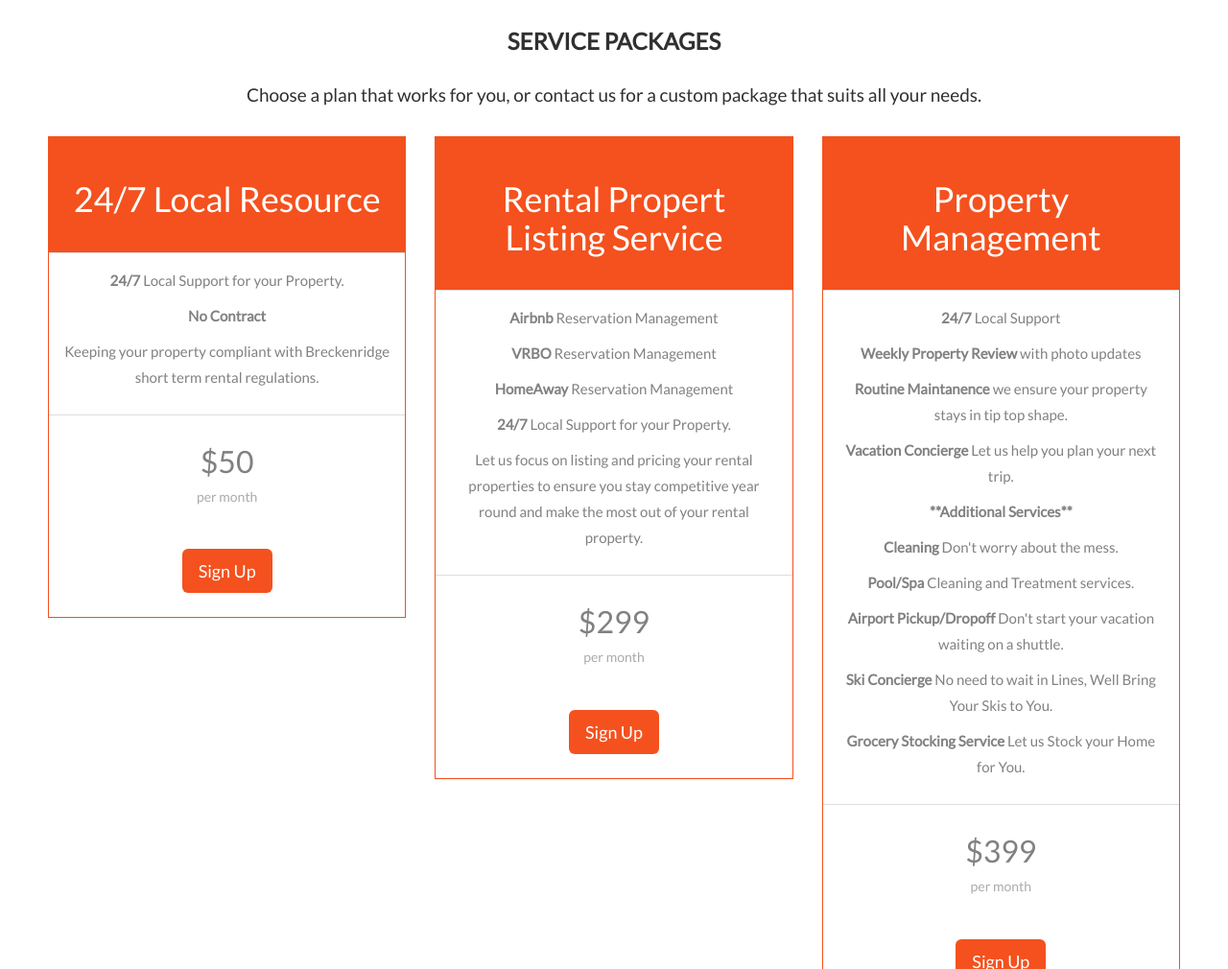
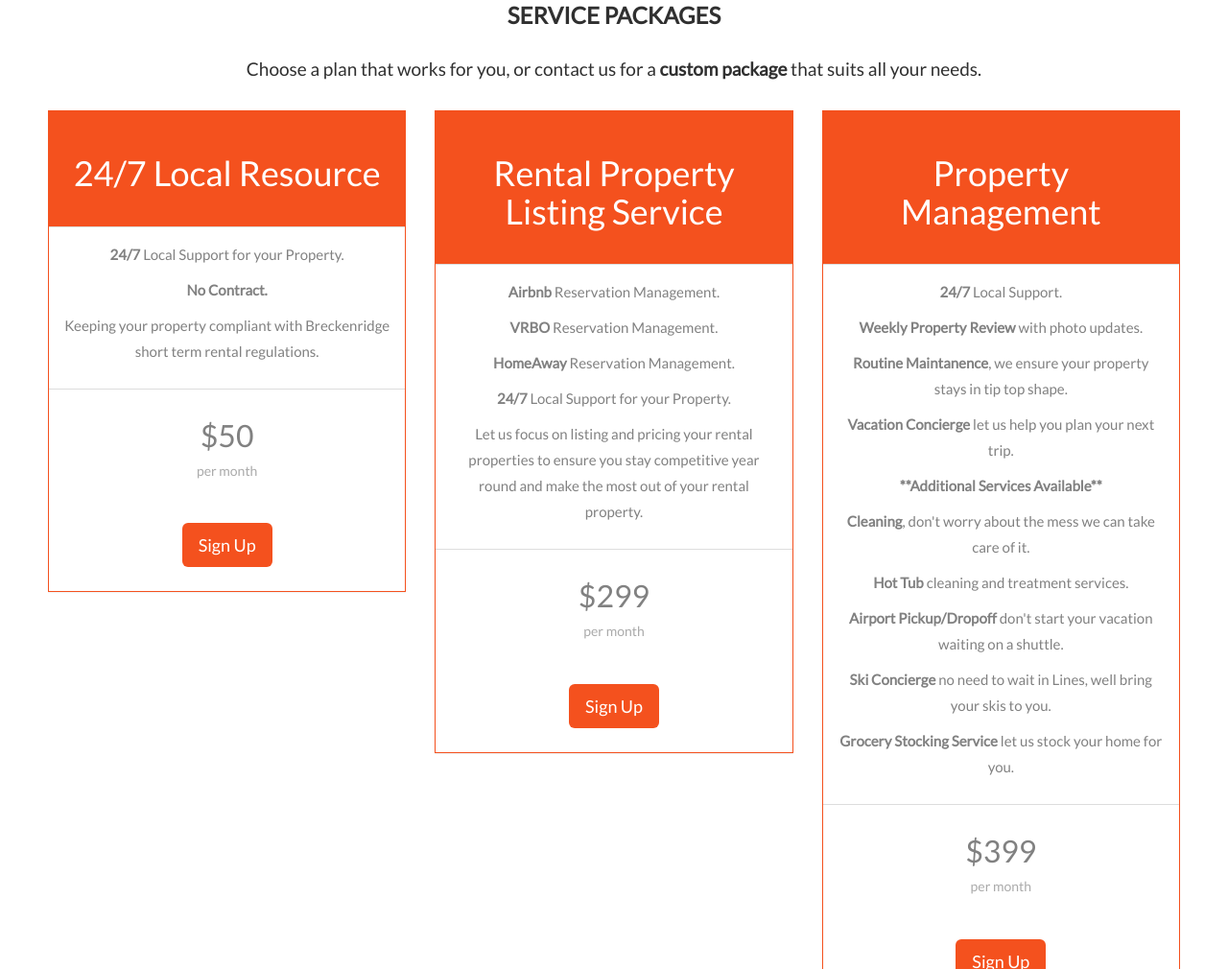
Before and after one commit to the-ginsberg/Summit_Management_Website, a plain HTML site: page index.html in a window 1280 px wide. Shown: the part 1790-2800 px from the top of the page at 96% size. Drawn offline with nearby package versions, Linux system fonts and the light colour scheme; a web font is replaced by a local one.

Commit message:
Revisions for Live Release
Updated business info and corrected grammatic errors.

```diff
--- a/index.html
+++ b/index.html
@@ -241,14 +241,14 @@
 <!-- Container (About Section) -->
 <div id="about" class="container-fluid">
   <div class="row">
-    <div class="col-sm-8">
+    <div class="col-sm-6">
       <h2>About Shock Hill Management</h2><br>
-      <h4>The Summit Management Team consist of Cody Thomas, Spencer Thomas, Jeffrey Ginsberg, and Matthew Ginsberg </h4><br>
-      <p>Both Cody and Spencer are Breckenridge natives. Born and raised in Breckenridge and working in Real Estate for over 10 years they have the market knowledge to ensure you get the most from your investment property. <br><br>Jeffrey Ginsberg is a Breckenridge local with over 10 years Construction Management experience, if you have a project big or small that you need complete before you arrive to enjoy your vacation he can ensure it's success without you worrying.<br><br>Matthew Ginsberg a CPA for over 10 years and Tax expert, maintains financial statements for all rental properties and is also available to prepare tax returns for our clientele.</p>
+      <h4>Shock Hill Management is a family owned management company in Breckenridge Colorado. </h4><br>
+      <p>Jeffrey Ginsberg is a Breckenridge local with over 10 years Construction Management experience. Jeffrey's passion for building and experience working with all trades has trained him to identify problems before they become an issue and to ensure all work is done right the first time. <br><br>Matthew Ginsberg a CPA for over 10 years and Tax expert, maintains financial statements for our clients rental properties and is also available to prepare tax returns for our clientele.</p>
       <!-- <br><button class="btn btn-default btn-lg">Get in Touch</button> -->
     </div>
-    <div class="col-sm-4">
-       <img class="team-photo" src="https://i.imgur.com/vqJZqry.jpg" alt="The Team">
+    <div class="col-sm-6">
+       <img class="team-photo" src="https://i.imgur.com/V5HInmM.jpg" alt="The Team">
     </div>
   </div>
 </div>
@@ -298,7 +298,7 @@
 <div id="pricing" class="container-fluid">
   <div class="text-center">
     <h2>Service Packages</h2>
-    <h4>Choose a plan that works for you, or contact us for a custom package that suits all your needs.</h4>
+    <h4>Choose a plan that works for you, or contact us for a <strong>custom package</strong> that suits all your needs.</h4>
   </div>
   <div class="row slideanim">
     <div class="col-sm-4 col-xs-12">
@@ -308,7 +308,7 @@
         </div>
         <div class="panel-body">
           <p><strong>24/7</strong> Local Support for your Property.</p>
-		  <p><strong>No Contract</strong></p>
+		  <p><strong>No Contract.</strong></p>
 		  <p>Keeping your property compliant with Breckenridge short term rental regulations.</p>
 
         </div>
@@ -322,12 +322,12 @@
     <div class="col-sm-4 col-xs-12">
       <div class="panel panel-default text-center">
         <div class="panel-heading">
-          <h1>Rental Propert Listing Service</h1>
+          <h1>Rental Property Listing Service</h1>
         </div>
         <div class="panel-body">
-          <p><strong>Airbnb</strong> Reservation Management</p>
-          <p><strong>VRBO</strong> Reservation Management</p>
-		  <p><strong>HomeAway</strong> Reservation Management</p>
+          <p><strong>Airbnb</strong> Reservation Management.</p>
+          <p><strong>VRBO</strong> Reservation Management.</p>
+		  <p><strong>HomeAway</strong> Reservation Management.</p>
 		  <p><strong>24/7</strong> Local Support for your Property.</p>
 		  <p>Let us focus on listing and pricing your rental properties to ensure you stay competitive year round and make the most out of your rental property.</p>
         </div>
@@ -344,16 +344,16 @@
           <h1>Property Management</h1>
         </div>
         <div class="panel-body">
-          <p><strong>24/7</strong> Local Support</p>
-          <p><strong>Weekly Property Review</strong> with photo updates</p>
-		  <p><strong>Routine Maintanence</strong> we ensure your property stays in tip top shape.</p>
-          <p><strong>Vacation Concierge</strong> Let us help you plan your next trip.</p>
-		  <p><strong>**Additional Services**</strong></p>
-		  <p><strong>Cleaning</strong> Don't worry about the mess.</p>
-          <p><strong>Pool/Spa</strong> Cleaning and Treatment services.</p>
-		  <p><strong>Airport Pickup/Dropoff</strong> Don't start your vacation waiting on a shuttle.</p>
-		  <p><strong>Ski Concierge</strong> No need to wait in Lines, Well Bring Your Skis to You.</p>
-		  <p><strong>Grocery Stocking Service</strong> Let us Stock your Home for You.</p>
+          <p><strong>24/7</strong> Local Support.</p>
+          <p><strong>Weekly Property Review</strong> with photo updates.</p>
+		  <p><strong>Routine Maintanence</strong>, we ensure your property stays in tip top shape.</p>
+          <p><strong>Vacation Concierge</strong> let us help you plan your next trip.</p>
+		  <p><strong>**Additional Services Available**</strong></p>
+		  <p><strong>Cleaning</strong>, don't worry about the mess we can take care of it.</p>
+          <p><strong>Hot Tub</strong> cleaning and treatment services.</p>
+		  <p><strong>Airport Pickup/Dropoff</strong> don't start your vacation waiting on a shuttle.</p>
+		  <p><strong>Ski Concierge</strong> no need to wait in Lines, well bring your skis to you.</p>
+		  <p><strong>Grocery Stocking Service</strong> let us stock your home for you.</p>
         </div>
         <div class="panel-footer">
           <h3>$399</h3>
@@ -371,7 +371,7 @@
   <div class="row">
 	 <div class="col-sm-4">
 	  </div>
-    <div class="col-sm-4">
+    <div class="col-sm-4 text-center">
       <p>Contact us and we'll get back to you within 24 hours.</p>
       <p><span class="glyphicon glyphicon-map-marker"></span> Breckenridge, CO</p>
       <p><span class="glyphicon glyphicon-phone"></span> (954)552-7977</p>
```
